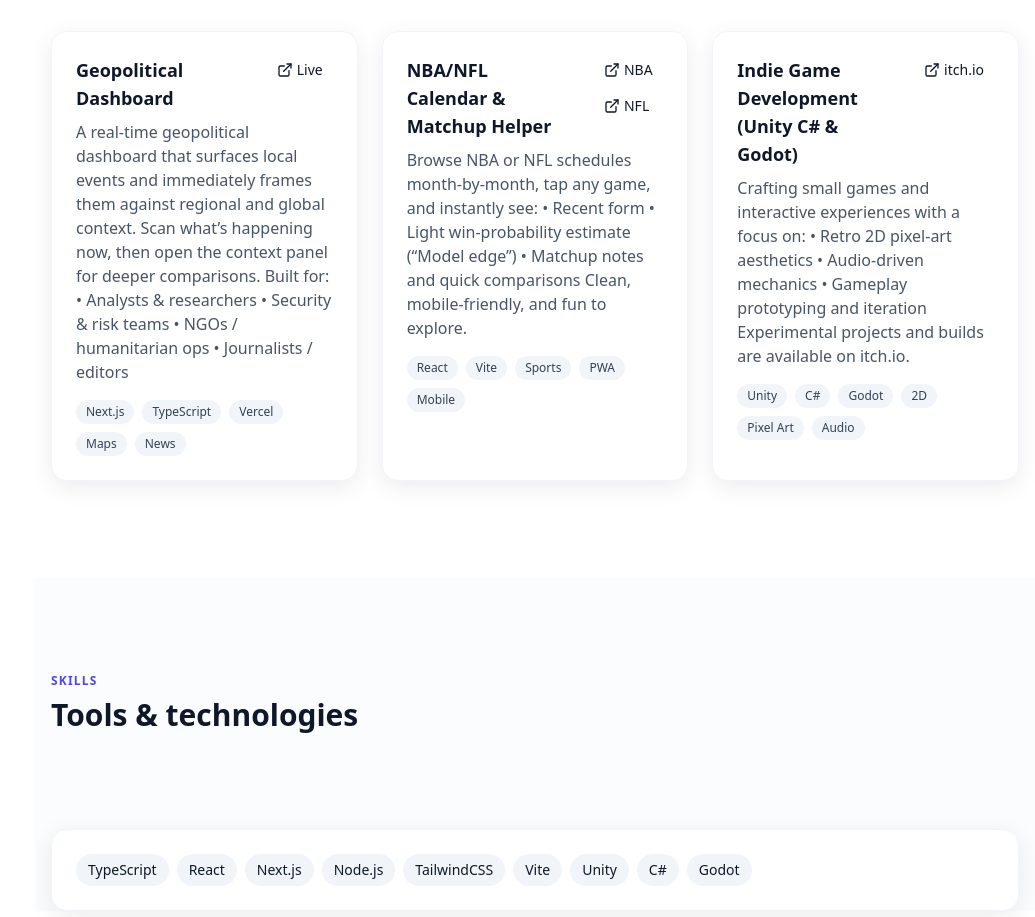
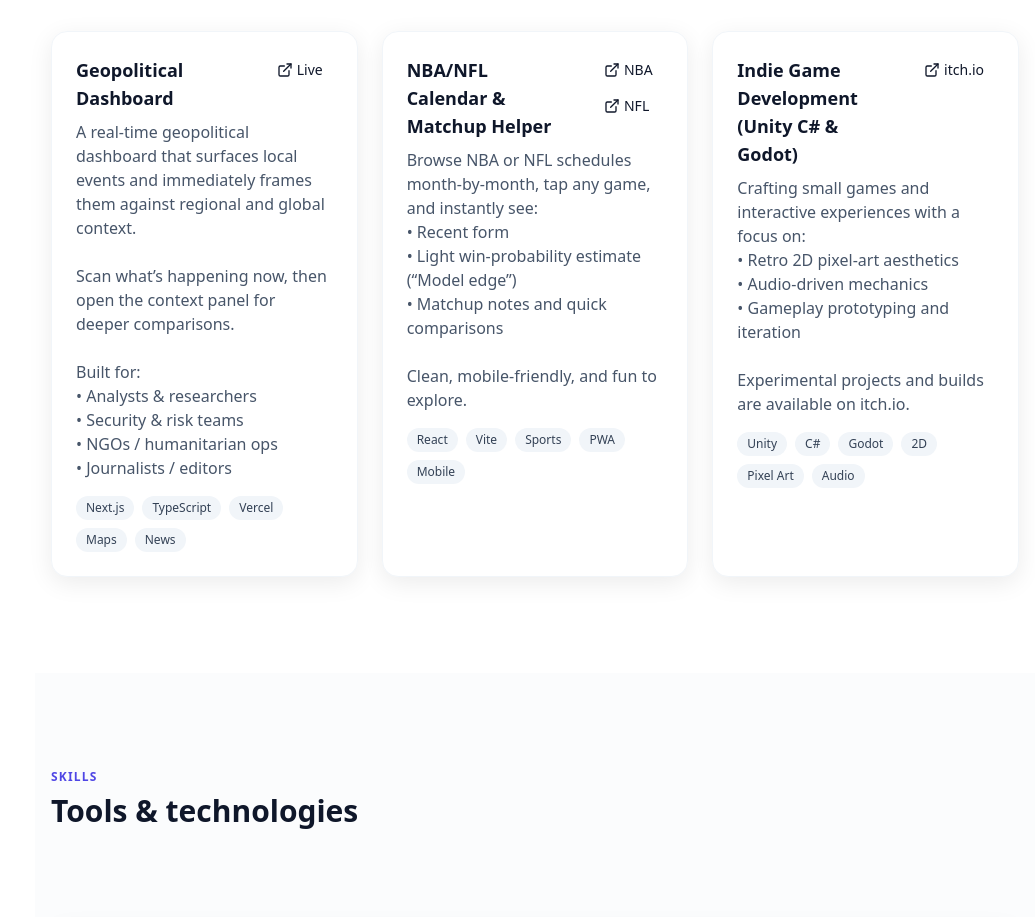
Before and after one commit to Tekknobot/shnnrgvn-portfolio, a React (Vite) app: page / in a window 1280 px wide. Shown: the part 1840-2757 px from the top of the page, without its empty margins (245-1280 px from the left). Built offline with nearby package versions, Linux system fonts and the light colour scheme.

Commit message:
Small fix.

```diff
--- a/src/components/ProjectCard.jsx
+++ b/src/components/ProjectCard.jsx
@@ -41,7 +41,9 @@
           </div>
         </div>
 
-        <p className="mt-2 text-slate-600">{description}</p>
+        <p className="mt-2 text-slate-600 whitespace-pre-line">
+          {description}
+        </p>
 
         <div className="mt-4 flex flex-wrap gap-2">
           {tags.map((t) => (
```
